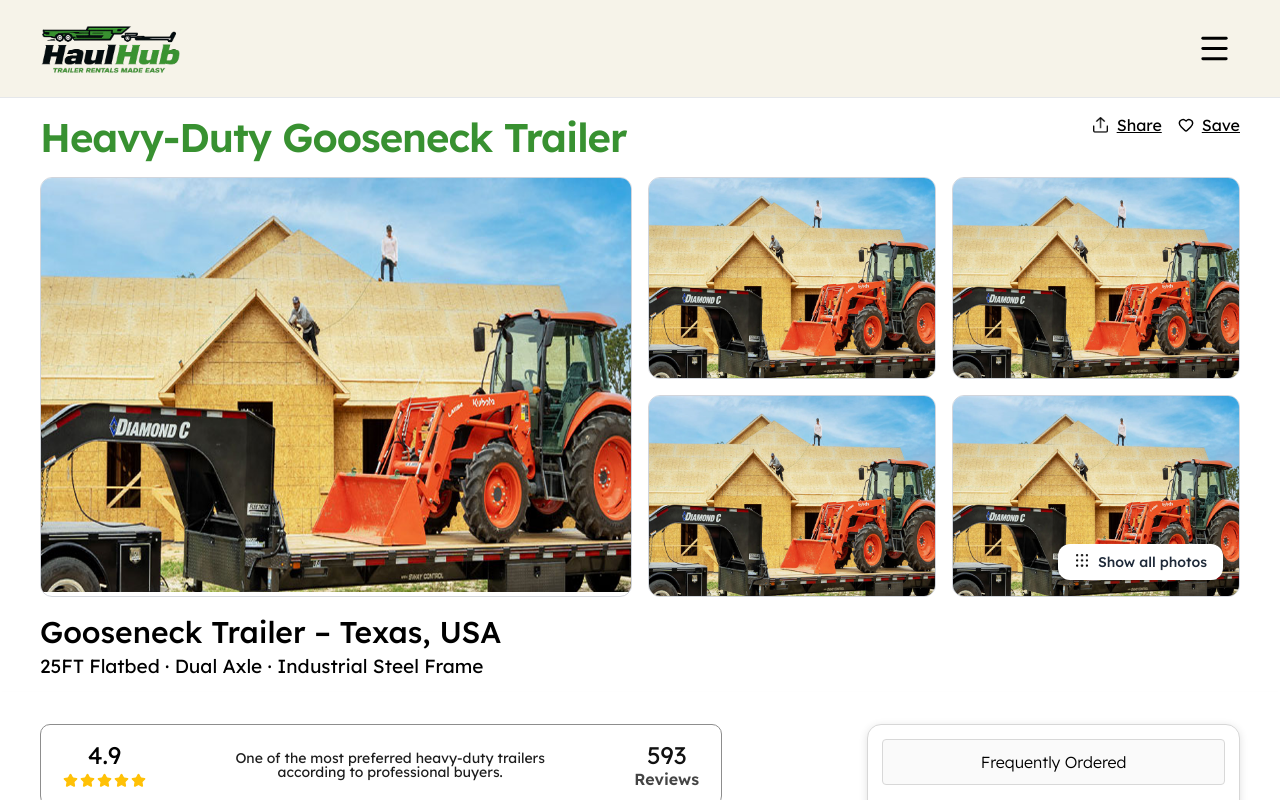
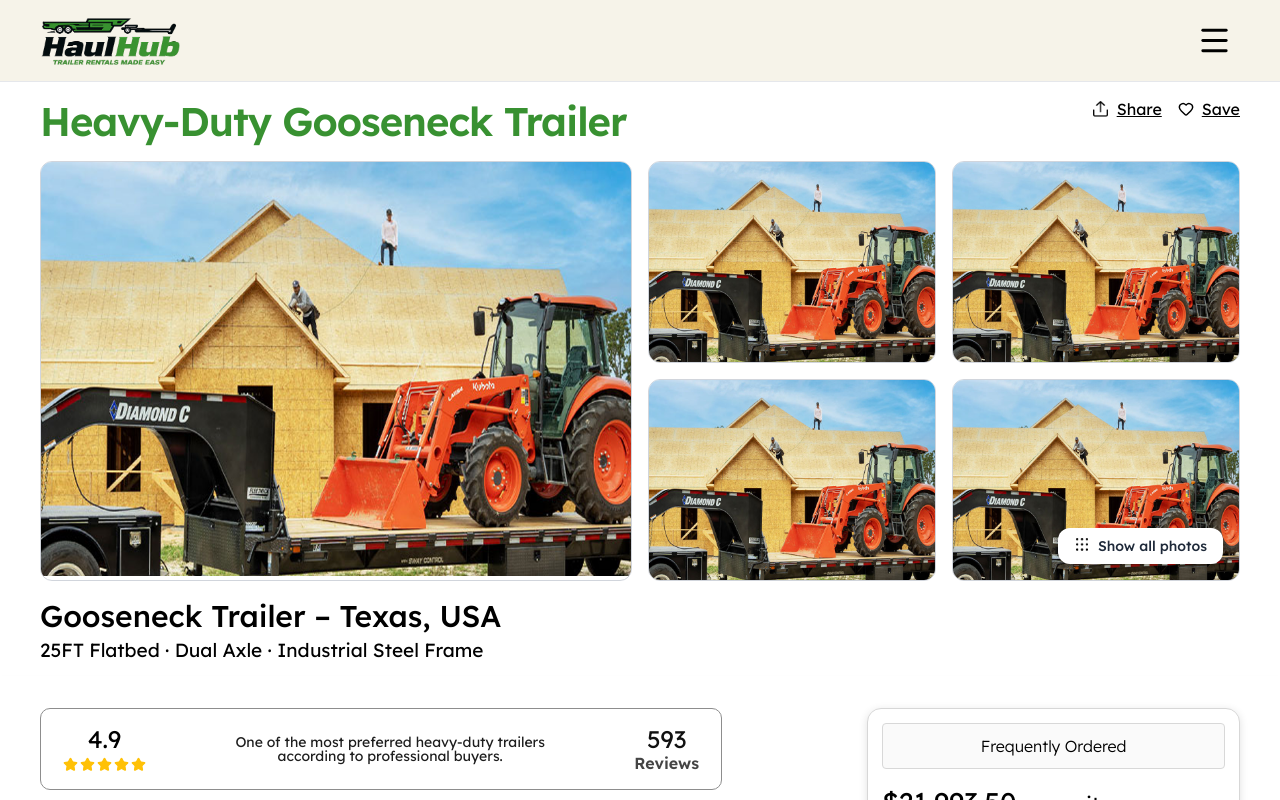
Before and after one commit to devakash400/HaulHub_ReactJS, a React (Create React App) app: page /trailer/1 in a window 1280 px wide. Shown: the top 800 px of the page. Built offline with nearby package versions, Linux system fonts and the light colour scheme; no server answers.

Commit message:
1 change in bug id 21 in 19 Jun Haulhub Web 2026

```diff
--- a/src/App.tsx
+++ b/src/App.tsx
@@ -67,9 +67,9 @@ const App: React.FC = () => {
     effectivePathname === "/liability-agreement";
   const contentTopPadding = hideNavFooter
     ? ""
-    : effectivePathname === "/"
-      ? "pt-[110px] sm:pt-[97px]"
-      : "pt-[64px] sm:pt-[97px]";
+    : (effectivePathname === "/" || effectivePathname === "/search")
+      ? "pt-[110px] sm:pt-[81px]"
+      : "pt-[64px] sm:pt-[81px]";
 
   // Sync user profile from backend on app init if authenticated
   useEffect(() => {
--- a/src/components/Navbar/Navbar.tsx
+++ b/src/components/Navbar/Navbar.tsx
@@ -227,7 +227,7 @@ const Navbar: React.FC = () => {
     <>
       <style>{navbarMenuBarStyles}</style>
       <nav className="fixed top-0 left-0 right-0 z-50 bg-[#F6F3E9] border-b border-gray-200 font-sans min-w-0 w-full">
-        <div className="flex items-center justify-between gap-3 px-4 sm:px-10 py-3 min-w-0 w-full min-h-[64px] sm:min-h-[97px]">
+        <div className="flex items-center justify-between gap-3 px-4 sm:px-10 py-3 min-w-0 w-full min-h-[64px] sm:min-h-[81px]">
           <Link
             to="/"
             onClick={closeDrawer}
@@ -240,9 +240,10 @@ const Navbar: React.FC = () => {
             />
           </Link>
 
-          <div className={`hidden min-w-0 flex-1 items-center justify-center px-4 sm:flex ${(backgroundLocation.pathname === "/" || backgroundLocation.pathname === "/search") ? "" : "invisible pointer-events-none"}`}>
+          {(backgroundLocation.pathname === "/" || backgroundLocation.pathname === "/search") && (
+            <div className="hidden min-w-0 flex-1 items-center justify-center px-4 sm:flex">
               <div
-              className={`flex items-center border border-gray-200 bg-[#FEFEFE] shadow-sm transition-all duration-300 ease-[cubic-bezier(0.22,1,0.36,1)] hover:border-[#389131]/40 hover:shadow-[0_10px_26px_rgba(56,145,49,0.22)] motion-reduce:transition-none w-[549px] h-[73px] rounded-[21px] px-5`}
+                className={`flex items-center border border-gray-200 bg-[#FEFEFE] shadow-sm transition-all duration-300 ease-[cubic-bezier(0.22,1,0.36,1)] hover:border-[#389131]/40 hover:shadow-[0_10px_26px_rgba(56,145,49,0.22)] motion-reduce:transition-none w-[549px] h-[57px] rounded-[21px] px-5`}
               >
                 <input
                   type="search"
@@ -256,21 +257,22 @@ const Navbar: React.FC = () => {
                   onKeyDown={(e) => {
                     if (e.key === "Enter") submitSearch();
                   }}
-                className={`min-w-0 flex-1 border-none bg-transparent font-[Lexend] font-normal text-[23px] leading-[100%] tracking-normal text-[#929191] placeholder:text-[#929191] outline-none transition-[font-size] duration-300 ease-[cubic-bezier(0.22,1,0.36,1)] motion-reduce:transition-none ${isSearchCompact ? "text-[18px]" : "text-[23px]"}`}
+                  className={`min-w-0 flex-1 border-none bg-transparent font-[Lexend] font-normal text-[18px] leading-[100%] tracking-normal text-[#929191] placeholder:text-[#929191] outline-none transition-[font-size] duration-300 ease-[cubic-bezier(0.22,1,0.36,1)] motion-reduce:transition-none ${isSearchCompact ? "text-[16px]" : "text-[18px]"}`}
                 />
                 <button
                   type="button"
                   onClick={() => submitSearch()}
-                className="flex shrink-0 items-center justify-center rounded-full bg-[#389131] h-[51px] w-[51px]"
+                  className="flex shrink-0 items-center justify-center rounded-full bg-[#389131] h-[45px] w-[45px]"
                   aria-label="Search"
                 >
                   <Search
-                  className="text-white h-[23.3px] w-[23.3px]"
+                    className="text-white h-[20px] w-[20px]"
                     aria-hidden
                   />
                 </button>
               </div>
             </div>
+          )}
 
           <div
             ref={dropdownRef}
```
Lines whose indentation alone changed are shown as unchanged.
